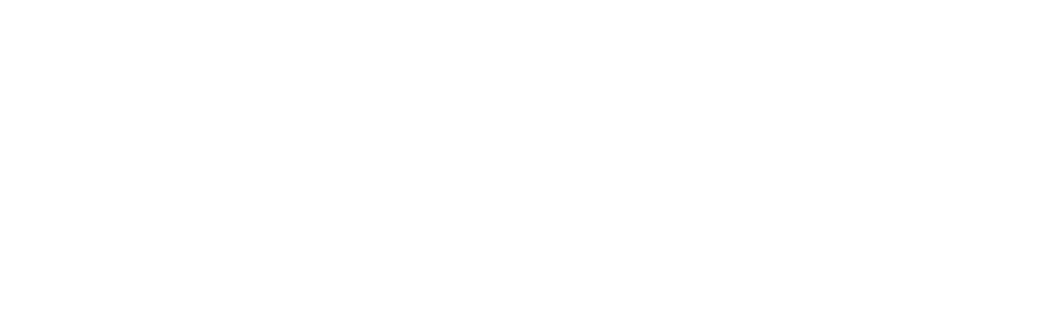
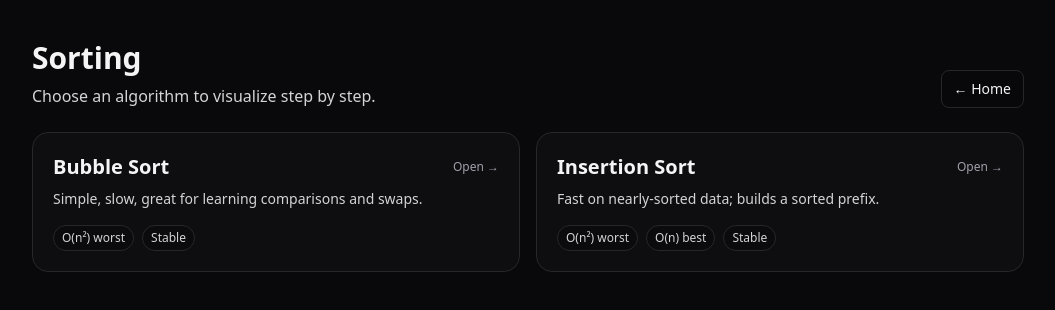
Before and after one commit to Braden89/AlgoViz, a React (Vite) app in the folder algoviz/: page /algorithms/sorting in a window 1280 px wide. Before the commit this address had no page. Shown: the top 310 px of the page, without its empty margins (112-1167 px from the left). Built offline with nearby package versions, Linux system fonts and the light colour scheme.

Commit message:
updated animations

```diff
--- a/algoviz/src/App.tsx
+++ b/algoviz/src/App.tsx
@@ -2,6 +2,8 @@ import { Routes, Route } from "react-router-dom";
 import Home from "./pages/Home";
 import BubbleSortPage from "./pages/BubbleSortPage";
 import InsertionSortPage from "./pages/InsertionSortPage";
+import SortingCatalogPage from "./pages/SortingCatalogPage";
+
 
 
 export default function App() {
@@ -10,6 +12,8 @@ export default function App() {
       <Route path="/" element={<Home />} />
       <Route path="/algorithms/sorting/bubble" element={<BubbleSortPage />} />
       <Route path="/algorithms/sorting/insertion" element={<InsertionSortPage />} />
+      <Route path="/algorithms/sorting" element={<SortingCatalogPage />} />
+
 
     </Routes>
   );
--- a/algoviz/src/algorithms/sorting/bubbleSort.ts
+++ b/algoviz/src/algorithms/sorting/bubbleSort.ts
@@ -49,12 +49,12 @@ export const BubbleSort: AlgorithmDefinition = {
         pushStep(steps, A, 2, metrics, [j, j + 1]);
 
         if (A[j] > A[j + 1]) {
-          pushStep(steps, A, 3, metrics, [j, j + 1], "Swap");
+          pushStep(steps, A, 3, metrics, [j, j + 1], "Swap", [j, j + 1]);
           const tmp = A[j];
           A[j] = A[j + 1];
           A[j + 1] = tmp;
           metrics.swaps += 1;
-          pushStep(steps, A, 3, metrics, [j, j + 1], "Swapped");
+          pushStep(steps, A, 3, metrics, [j, j + 1], "Swapped", [j, j + 1]);
         }
       }
     }
--- a/algoviz/src/algorithms/types.ts
+++ b/algoviz/src/algorithms/types.ts
@@ -11,6 +11,7 @@ export type Step = {
   active?: number[];
   metrics: Metrics;
   note?: string;
+  swap?: [number, number];
 };
 
 export type AlgorithmDefinition = {
--- a/algoviz/src/components/ArrayBars.tsx
+++ b/algoviz/src/components/ArrayBars.tsx
@@ -3,6 +3,10 @@ import type { Step } from "../algorithms/types";
 export function ArrayBars({ step }: { step: Step | undefined }) {
   const arr = step?.array ?? [];
   const max = arr.length ? Math.max(...arr) : 1;
+
+  // If step.swap = [a,b], we slide bars slightly to imply swapping.
+  const swapA = step?.swap?.[0];
+  const swapB = step?.swap?.[1];
 
   return (
     <div>
@@ -11,17 +15,25 @@ export function ArrayBars({ step }: { step: Step | undefined }) {
         <div className="text-xs text-zinc-400">{step?.note ?? ""}</div>
       </div>
 
-      <div className="flex h-56 items-end gap-1 rounded-xl border border-zinc-800 bg-zinc-950/40 p-3">
+      <div className="flex h-56 items-end gap-1 rounded-xl border border-zinc-800 bg-zinc-950/40 p-3 overflow-hidden">
         {arr.map((v, idx) => {
           const h = Math.max(2, Math.round((v / max) * 200));
           const active = step?.active?.includes(idx);
+
+          // slide left/right by one "gap unit" to hint swapping
+          let translate = "";
+          if (swapA === idx) translate = "translate-x-2";
+          if (swapB === idx) translate = "-translate-x-2";
+
           return (
             <div
               key={idx}
               title={`A[${idx}] = ${v}`}
               className={[
-                "flex-1 rounded-md transition-all duration-150",
-                active ? "bg-zinc-200" : "bg-zinc-500",
+                "flex-1 rounded-md",
+                "transition-all duration-200 ease-in-out",
+                active ? "bg-emerald-300" : "bg-zinc-500",
+                translate,
               ].join(" ")}
               style={{ height: `${h}px` }}
             />
@@ -30,7 +42,7 @@ export function ArrayBars({ step }: { step: Step | undefined }) {
       </div>
 
       <div className="mt-3 text-xs text-zinc-400">
-        Active bars = the indices being compared/swapped.
+        Active bars = indices being compared/swapped.
       </div>
     </div>
   );
--- a/algoviz/src/pages/Home.tsx
+++ b/algoviz/src/pages/Home.tsx
@@ -8,21 +8,22 @@ export default function Home() {
         <p className="mt-2 text-zinc-300">Visualize algorithms step by step.</p>
 
         <div className="mt-6 rounded-2xl border border-zinc-800 bg-zinc-900/40 p-5">
-          <div className="text-sm text-zinc-300">Start here</div>
+          <div className="text-sm text-zinc-300">Browse</div>
+
+          <div className="mt-3 flex flex-wrap gap-2">
           <Link
-            className="mt-2 inline-block rounded-lg border border-zinc-800 bg-zinc-950/40 px-4 py-2 text-sm hover:bg-zinc-900"
-            to="/algorithms/sorting/bubble"
-          >
-            Bubble Sort →
+          className="rounded-lg border border-zinc-800 bg-zinc-950/40 px-4 py-2 text-sm hover:bg-zinc-900"
+          to="/algorithms/sorting"
+    >
+          Sorting →
           </Link>
-          <Link
-            className="mt-2 inline-block rounded-lg border border-zinc-800 bg-zinc-950/40 px-4 py-2 text-sm hover:bg-zinc-900"
-            to="/algorithms/sorting/insertion"
->
-            Insertion Sort →
-            </Link>
+        </div>
 
-        </div>
+  <div className="mt-3 text-xs text-zinc-400">
+    Next we’ll add graphs (BFS/DFS) and trees.
+  </div>
+</div>
+
       </div>
     </div>
   );
--- /dev/null
+++ b/algoviz/src/pages/SortingCatalogPage.tsx
@@ -0,0 +1,68 @@
+import { Link } from "react-router-dom";
+
+const items = [
+  {
+    name: "Bubble Sort",
+    path: "/algorithms/sorting/bubble",
+    desc: "Simple, slow, great for learning comparisons and swaps.",
+    tags: ["O(n²) worst", "Stable"],
+  },
+  {
+    name: "Insertion Sort",
+    path: "/algorithms/sorting/insertion",
+    desc: "Fast on nearly-sorted data; builds a sorted prefix.",
+    tags: ["O(n²) worst", "O(n) best", "Stable"],
+  },
+];
+
+export default function SortingCatalogPage() {
+  return (
+    <div className="min-h-screen bg-zinc-950 text-zinc-100">
+      <div className="mx-auto max-w-5xl px-4 py-10">
+        <div className="flex items-end justify-between gap-4">
+          <div>
+            <h1 className="text-3xl font-semibold">Sorting</h1>
+            <p className="mt-2 text-zinc-300">
+              Choose an algorithm to visualize step by step.
+            </p>
+          </div>
+
+          <Link
+            to="/"
+            className="rounded-lg border border-zinc-800 bg-zinc-950/40 px-3 py-2 text-sm hover:bg-zinc-900"
+          >
+            ← Home
+          </Link>
+        </div>
+
+        <div className="mt-6 grid gap-4 md:grid-cols-2">
+          {items.map((a) => (
+            <Link
+              key={a.path}
+              to={a.path}
+              className="rounded-2xl border border-zinc-800 bg-zinc-900/40 p-5 hover:bg-zinc-900/60 transition"
+            >
+              <div className="flex items-center justify-between gap-3">
+                <h2 className="text-xl font-semibold">{a.name}</h2>
+                <span className="text-xs text-zinc-400">Open →</span>
+              </div>
+
+              <p className="mt-2 text-sm text-zinc-300">{a.desc}</p>
+
+              <div className="mt-4 flex flex-wrap gap-2">
+                {a.tags.map((t) => (
+                  <span
+                    key={t}
+                    className="rounded-full border border-zinc-800 bg-zinc-950/40 px-2 py-1 text-xs text-zinc-300"
+                  >
+                    {t}
+                  </span>
+                ))}
+              </div>
+            </Link>
+          ))}
+        </div>
+      </div>
+    </div>
+  );
+}
```
